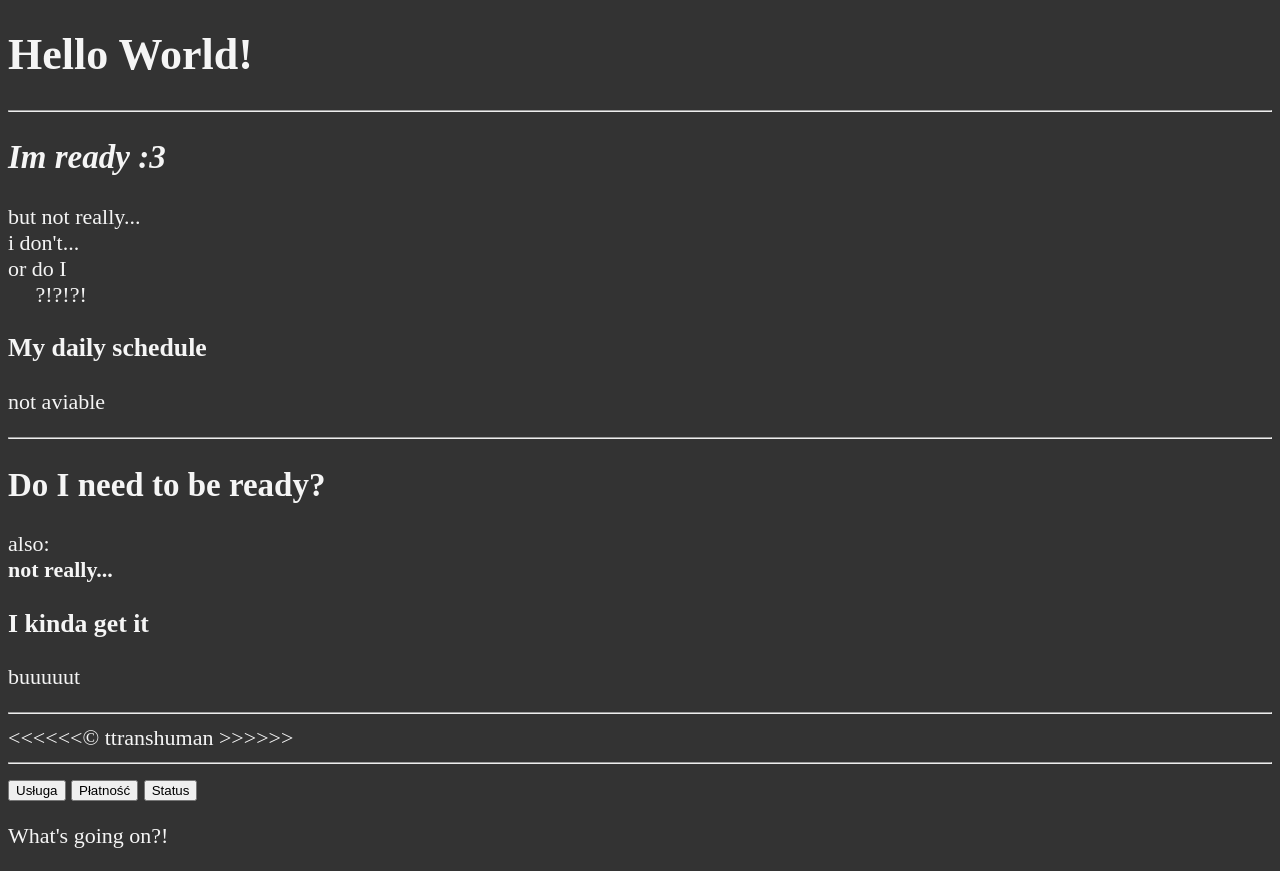
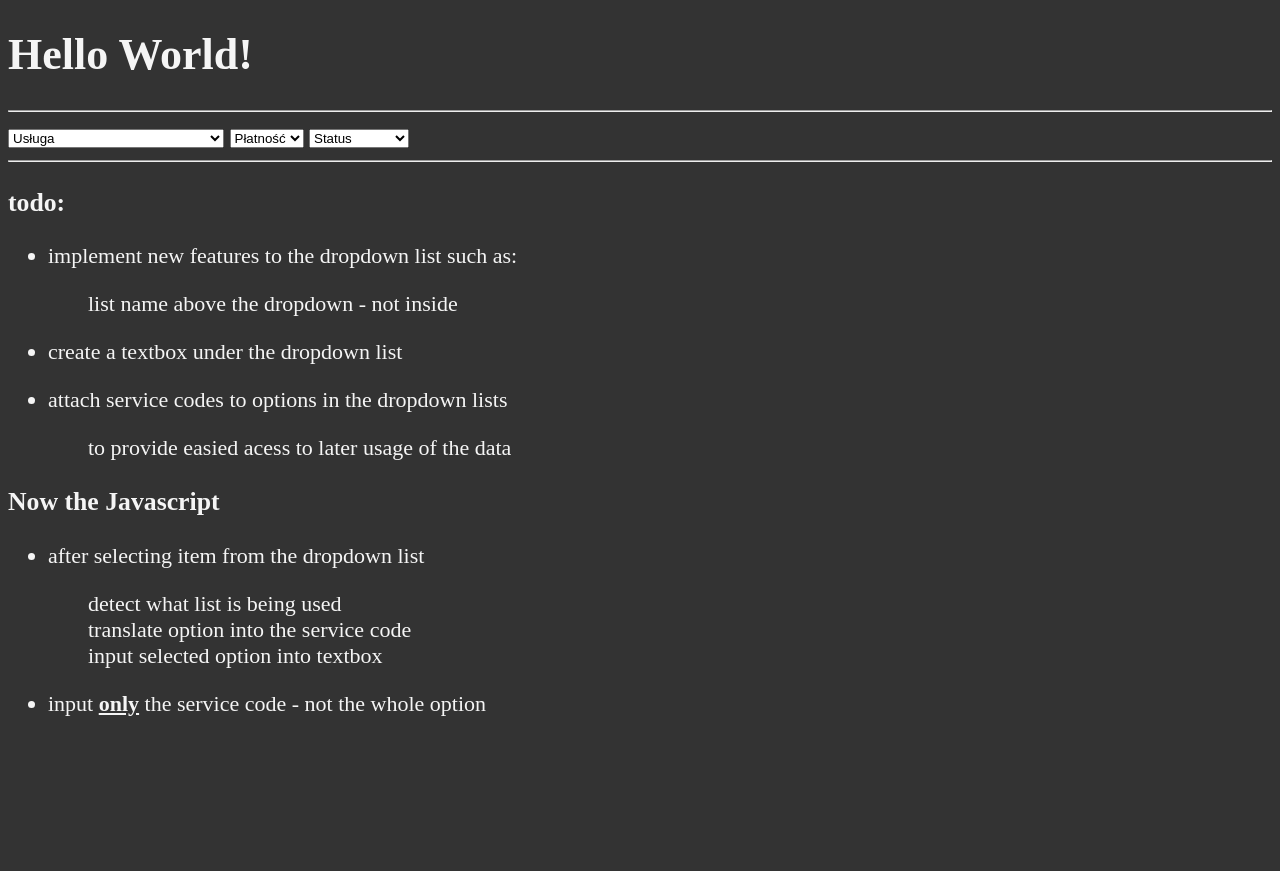
Before and after one commit to xFurrYx/first-try, a plain HTML site: page firstproject/index.html in a window 1280 px wide. After the commit the page ends 800 px from the top, so only its background shows below. Drawn offline with Linux system fonts and the light colour scheme.

Commit message:
Add files via upload

```diff
--- a/firstproject/index.html
+++ b/firstproject/index.html
@@ -5,7 +5,7 @@
     <meta name="author" content="ttranshuman">
     <meta name="description" content="All the things im learning rn">
     <title>First Try</title>
-    <link rel="icon" href="heman.png" type="image/x-icon">
+    <link rel="icon" href="im-logo.jpg" type="image/x-icon">
     <link rel="stylesheet" href="main.css" type="text/css">
 </head>
 <body>
@@ -13,36 +13,58 @@
 
     <hr>
 
-    <h2><em>Im ready :3</em></h2>
-    <p>but not really...
-        <br>i don't...
-        <br>or do I
-        <br>&nbsp;&nbsp;&nbsp;&nbsp;&nbsp;?!?!?!
-    </p>
+    <!-- TWOJA STARA -->
+<select>
+    <option>Usługa</option>
+    <option>Terapia indywidualna</option>
+    <option>Konsultacja wstępna 1h</option>
+    <option>Konsultacja wstępna 1,5h</option>
+    <option>Terapia grupowa</option>
+    <option>Terapia rodzinna</option>
+    <option>Terapia par</option>
+    <option>Konsultacja rodzicielska 1 os</option>
+    <option>Konsultacja rodzicielska 2 os</option>
+    <option>Konsultacja ADHD</option>
+    <option>Diagnoza ADHD</option>
+    <option>Konsultacje z seksuologiem 1 os</option>
+    <option>Konsultacje z seksuologiem 2 os</option>
+    <option>Superwizja</option>
+    <option>Konsultacja wstępna 1,5h</option>
+    <option>Konsultacja wstępna 1,5h</option>
 
+</select>
+<select>
+    <option>Płatność</option>
+    <option>karta</option>
+    <option>gotówka</option>
+    <option>przelew</option>
+</select>
+<select>
+    <option>Status</option>
+    <option>Opłacono</option>
+    <option>Nie opłacono</option>
+</select>
 
-    <h3>My daily schedule</h3>
-    <p>not aviable</p>
+<hr>
+<h3>todo:</h3>
+<ul>
+    <li>implement new features to the dropdown list such as:</li>
 
-    <hr>
+    <p><dd>list name above the dropdown - not inside</dd></p>
 
-    <h2>Do I need to be ready?</h2>
-    <p>also:
-        <br><strong>not really...</strong>
-    </p>
+    <li>create a textbox under the dropdown list</li>
+    <p><li>attach service codes to options in the dropdown lists</li></p>
+    <dd>to provide easied acess to later usage of the data</dd>
+    </dl>
+</ul>
+<h3>Now the Javascript</h3>
+<ul>
+    <li>after selecting item from the dropdown list</li>
+    <p><dd>detect what list is being used</dd>
+    <dd>translate option into the service code</dd>
+    <dd>input selected option into textbox</dd></p>
+    <li>input <u><strong>only</strong></u> the service code - not the whole option</li>
+    <dd></dd>
 
-    <h3>I kinda get it</h3>
-    <p>buuuuut</p>
-
-    <!-- TWOJA STARA -->
-    <hr>
-    &lt;&lt;&lt;&lt;&lt;&lt;&copy; ttranshuman &gt;&gt;&gt;&gt;&gt;&gt;
-    <hr>
-
-    <button>Usługa</button>
-    <button>Płatność</button>
-    <button>Status</button>
-    <p>What's going on?!</p>
-</body>
-
+</ul>
 </html>
```
Also changed, not shown: firstproject/im-logo.jpg (added), firstproject/inne miejsce_logo.png (added).
